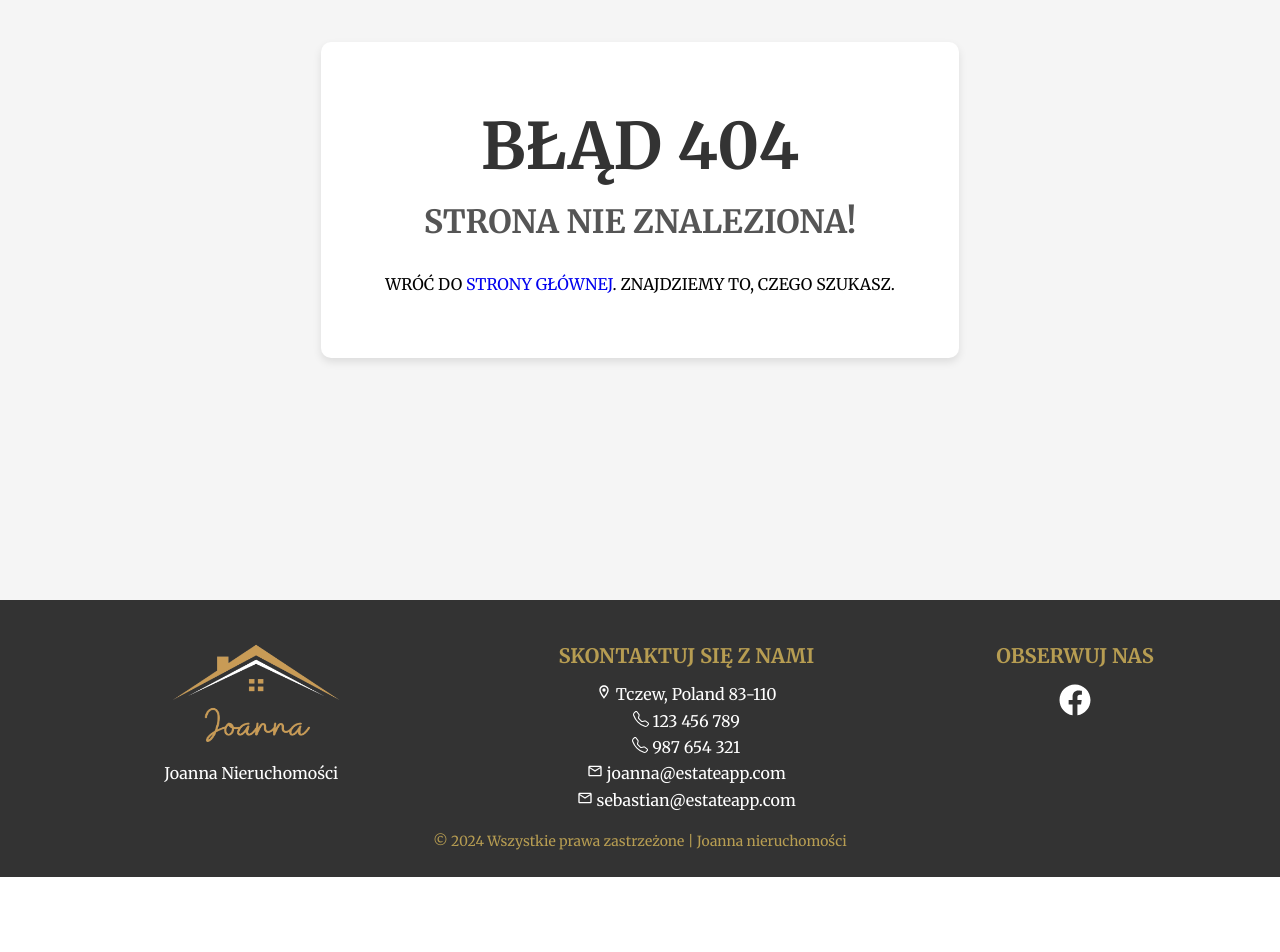
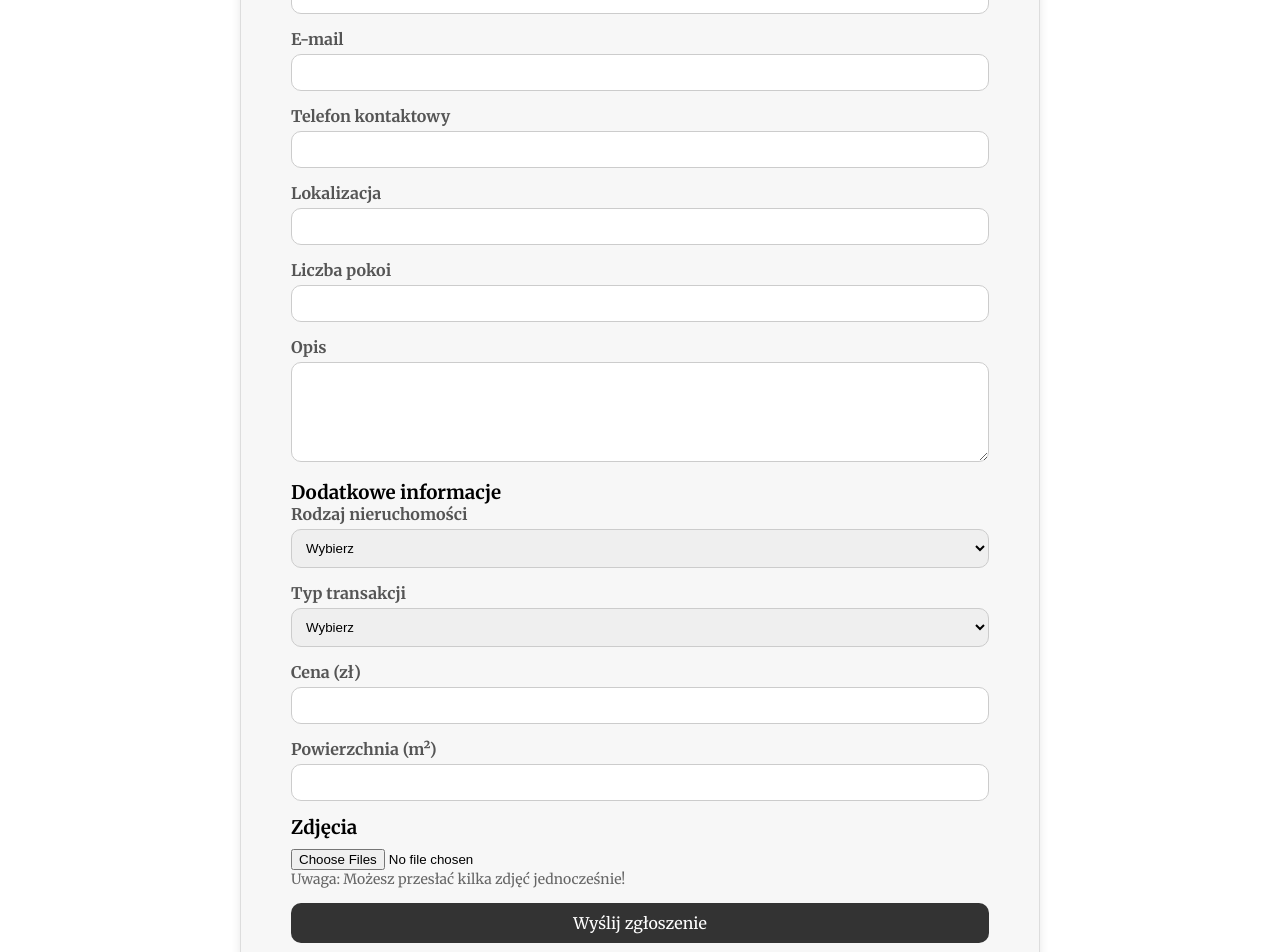
Before and after one commit to AdamGrodzki/nieruchomosci-joanna, a Next.js app: page /zglos-oferte in a window 1280 px wide. Before the commit this address had no page. Shown: the part 200-1152 px from the top of the page. Before the commit the page ends 1077 px from the top, so only its background shows below. Built offline with nearby package versions, Linux system fonts and the light colour scheme.

Commit message:
add new component zglos-oferte and submitOffer for nodemailer.

```diff
--- a/components/TeamMember/TeamMember.module.scss
+++ b/components/TeamMember/TeamMember.module.scss
@@ -20,8 +20,8 @@
     @media (max-width: 768px) {
         flex-direction: column;
         text-align: center;
+        margin: 0;
 
-        margin: 0;
     }
 
     &:hover {
@@ -41,6 +41,7 @@
 .info {
     flex: 1;
     display: flex;
+    flex-wrap: wrap;
     flex-direction: column;
 }
 
--- a/package.json
+++ b/package.json
@@ -18,6 +18,7 @@
     "leaflet": "^1.9.4",
     "next": "14.2.3",
     "next-images": "^1.8.5",
+    "nodemailer": "^6.9.14",
     "react": "^18",
     "react-dom": "^18",
     "react-highlight-words": "^0.20.0",
@@ -30,6 +31,7 @@
   },
   "devDependencies": {
     "@types/node": "^20",
+    "@types/nodemailer": "^6.4.15",
     "@types/react": "^18",
     "@types/react-dom": "^18",
     "@types/react-highlight-words": "^0.20.0",
--- /dev/null
+++ b/pages/api/submitOffer.tsx
@@ -0,0 +1,62 @@
+import nodemailer from 'nodemailer';
+
+export default async function handler({req, res}:any) {
+  if (req.method === 'POST') {
+    const {
+      name,
+      email,
+      phone,
+      description,
+      propertyType,
+      transactionType,
+      price,
+      area,
+      location,
+      numberOfRooms,
+    } = req.body;
+
+    // Create a transporter
+    const transporter = nodemailer.createTransport({
+      service: 'gmail',
+      host: 'smtp.gmail.com', // Replace with your SMTP server
+      port: 465,
+      secure: true, // true for 465, false for other ports
+      auth: {
+        user: 'your-email@example.com', // Your email address
+        pass: 'your-email-password', // Your email password
+      },
+    });
+
+    // Email options
+    const mailOptions = {
+      from: email,
+      to: 'recipient@example.com', // List of recipients
+      subject: 'New Property Offer Submission',
+      text: `
+        New property offer submitted:
+
+        Name: ${name}
+        Email: ${email}
+        Phone: ${phone}
+        Location: ${location}
+        Property Type: ${propertyType}
+        Transaction Type: ${transactionType}
+        Price: ${price} zł
+        Area: ${area} m²
+        Number of Rooms: ${numberOfRooms}
+        Description: ${description}
+      `,
+    };
+
+    try {
+      // Send the email
+      await transporter.sendMail(mailOptions);
+      res.status(200).json({ message: 'Oferta została wyslana pomyślnie!' });
+    } catch (error) {
+      console.error('Błąd podczas wysyłania e-maila:', error);
+      res.status(500).json({ message: 'Błąd podczas wysyłania e-maila!' });
+    }
+  } else {
+    res.status(405).end(`Method ${req.method} Not Allowed`);
+  }
+}``
--- /dev/null
+++ b/pages/zglos-oferte.tsx
@@ -0,0 +1,203 @@
+import { useState } from 'react';
+import styles from "@/styles/zglosOferte.module.css";
+
+const SubmitOfferForm = () => {
+  const [formData, setFormData] = useState({
+    name: '',
+    email: '',
+    phone: '',
+    description: '',
+    propertyType: '',
+    transactionType: '',
+    price: '',
+    area: '',
+    location: '',
+    numberOfRooms: '',
+    images: null,
+  });
+
+  const handleChange = (e:any) => {
+    const { name, value, type } = e.target;
+
+if (type === 'file') {
+      setFormData({ ...formData, images: e.target.files });
+    } else {
+      setFormData({ ...formData, [name]: value });
+    }
+  };
+
+  const handleSubmit = async (e:any) => {
+    e.preventDefault();
+    try {
+      const response = await fetch('/api/submitOffer', {
+        method: 'POST',
+        headers: {
+          'Content-Type': 'application/json',
+        },
+        body: JSON.stringify(formData),
+      });
+
+      if (response.ok) {
+        alert('Oferta została zgłoszona pomyślnie!');
+      } else {
+        alert('Wystąpił błąd podczas zgłaszania oferty.');
+      }
+    } catch (error) {
+      console.error('Error:', error);
+      alert('Wystąpił błąd podczas zgłaszania oferty.');
+    }
+  };
+
+  return (
+    <form className={styles.formContainer} onSubmit={handleSubmit}>
+      <h2 className={styles.heading}>Zgłoś ofertę</h2>
+
+      <div className={styles.formGroup}>
+        <label className={styles.label}>Imię i nazwisko</label>
+        <input
+          className={styles.input}
+          type="text"
+          name="name"
+          value={formData.name}
+          onChange={handleChange}
+          required
+        />
+      </div>
+
+      <div className={styles.formGroup}>
+        <label className={styles.label}>E-mail</label>
+        <input
+          className={styles.input}
+          type="email"
+          name="email"
+          value={formData.email}
+          onChange={handleChange}
+          required
+        />
+      </div>
+
+      <div className={styles.formGroup}>
+        <label className={styles.label}>Telefon kontaktowy</label>
+        <input
+          className={styles.input}
+          type="text"
+          name="phone"
+          value={formData.phone}
+          onChange={handleChange}
+          required
+        />
+      </div>
+
+      <div className={styles.formGroup}>
+        <label className={styles.label}>Lokalizacja</label>
+        <input
+          className={styles.input}
+          type="text"
+          name="location"
+          value={formData.location}
+          onChange={handleChange}
+          required
+        />
+      </div>
+
+      <div className={styles.formGroup}>
+        <label className={styles.label}>Liczba pokoi</label>
+        <input
+          className={styles.input}
+          type="number"
+          name="numberOfRooms"
+          value={formData.numberOfRooms}
+          onChange={handleChange}
+          required
+        />
+      </div>
+
+      <div className={styles.formGroup}>
+        <label className={styles.label}>Opis</label>
+        <textarea
+          className={styles.textarea}
+          name="description"
+          value={formData.description}
+          onChange={handleChange}
+          required
+        ></textarea>
+      </div>
+
+      <h3>Dodatkowe informacje</h3>
+
+      <div className={styles.formGroup}>
+        <label className={styles.label}>Rodzaj nieruchomości</label>
+        <select
+          className={styles.select}
+          name="propertyType"
+          value={formData.propertyType}
+          onChange={handleChange}
+          required
+        >
+          <option value="">Wybierz</option>
+          <option value="mieszkanie">Mieszkanie</option>
+          <option value="dom">Dom</option>
+          <option value="działka">Działka</option>
+          <option value="lokal">Lokal</option>
+          <option value="obiekt">Obiekt</option>
+        </select>
+      </div>
+
+      <div className={styles.formGroup}>
+        <label className={styles.label}>Typ transakcji</label>
+        <select
+          className={styles.select}
+          name="transactionType"
+          value={formData.transactionType}
+          onChange={handleChange}
+          required
+        >
+          <option value="">Wybierz</option>
+          <option value="sprzedaż">Sprzedaż</option>
+          <option value="wynajem">Wynajem</option>
+        </select>
+      </div>
+
+      <div className={styles.formGroup}>
+        <label className={styles.label}>Cena (zł)</label>
+        <input
+          className={styles.input}
+          type="number"
+          name="price"
+          value={formData.price}
+          onChange={handleChange}
+          required
+        />
+      </div>
+
+      <div className={styles.formGroup}>
+        <label className={styles.label}>Powierzchnia (m²)</label>
+        <input
+          className={styles.input}
+          type="number"
+          name="area"
+          value={formData.area}
+          onChange={handleChange}
+          required
+        />
+      </div>
+
+      <h3>Zdjęcia</h3>
+      <div className={styles.formGroup}>
+        <input
+          className={styles.fileInput}
+          type="file"
+          multiple
+          onChange={handleChange}
+        />
+        <p className={styles.note}>Uwaga: Możesz przesłać kilka zdjęć jednocześnie!</p>
+      </div>
+
+      <button className={styles.submitButton} type="submit">
+        Wyślij zgłoszenie
+      </button>
+    </form>
+  );
+};
+
+export default SubmitOfferForm;
--- /dev/null
+++ b/styles/zglosOferte.module.css
@@ -0,0 +1,83 @@
+.formContainer {
+    max-width: 800px;
+    margin: 50px auto;
+    padding: 50px;
+    border: 1px solid #ddd;
+    border-radius: 10px;
+    background-color: #f7f7f7;
+    box-shadow: 0 4px 10px rgba(0, 0, 0, 0.1);
+}
+
+.heading {
+    text-align: center;
+    color: #333;
+    text-transform: uppercase;
+    margin-bottom: 20px;
+}
+
+.formGroup {
+    margin-bottom: 15px;
+}
+
+.label {
+    display: block;
+    font-weight: bold;
+    margin-bottom: 5px;
+    color: #555;
+}
+
+.input,
+.select,
+.textarea {
+    width: 100%;
+    padding: 10px;
+    border: 1px solid #ccc;
+    border-radius: 10px;
+    transition: border-color 0.3s;
+}
+
+.input:focus,
+.select:focus,
+.textarea:focus {
+    border-color: #c59c58;
+    outline: none;
+}
+
+.textarea {
+    resize: vertical;
+    min-height: 100px;
+    font-family: inherit;
+}
+
+.submitButton {
+    width: 100%;
+    padding: 10px;
+    background-color: #333;
+    color: white;
+    border: none;
+    border-radius: 10px;
+    font-size: 16px;
+    cursor: pointer;
+    transition: background-color 0.3s;
+    font-family: inherit;
+
+}
+
+.submitButton:hover {
+    background-color: #444;
+}
+
+.fileInput {
+    margin-top: 10px;
+}
+
+.note {
+    font-size: 14px;
+    color: #666;
+}
+
+.formGroup>div {
+    display: flex;
+    flex-direction: column;
+    gap: 5px;
+}
```
Also changed, not shown: 1 other file (tests, documents, lock files or other folders).
